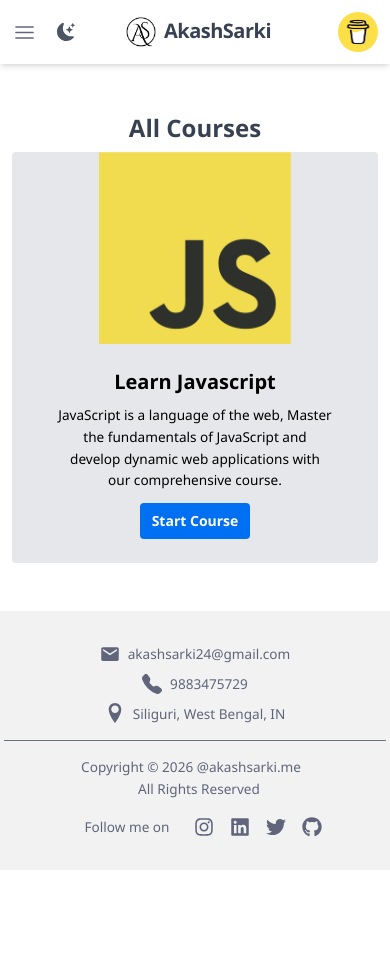
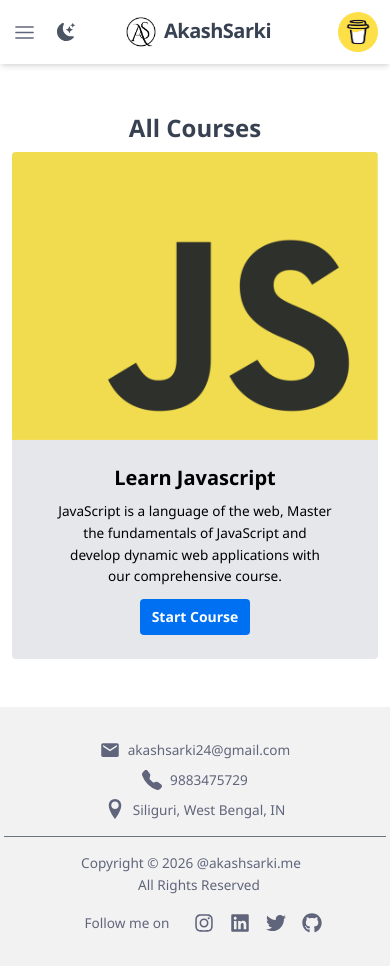
Before and after one commit to ashdephoenix123/developer-portfolio, a Next.js app: page /courses in a window 390 px wide. Before the commit the page ends 870 px from the top, so only its background shows below. Built offline with nearby package versions, Linux system fonts and the light colour scheme.

Commit message:
responsive

```diff
--- a/app/component/Card2.js
+++ b/app/component/Card2.js
@@ -7,7 +7,7 @@ const Card = () => {
 
     return (
         <div className='flex bg-gray-200 text-black rounded my-2 dark:bg-gray-600 dark:text-zinc-300 overflow-hidden max-[716px]:block'>
-            <Image src={'/jsimg2.png'} width={200} height={200} className='object-contain h-48 w-fit max-[716px]:mx-auto' alt="jsimg" />
+            <Image src={'/jsimg2.png'} width={200} height={200} className='object-contain h-48 w-fit max-[716px]:mx-auto max-[716px]:w-full max-[716px]:object-cover max-[716px]:h-72 max-[716px]:object-bottom' alt="jsimg" />
             <div className='py-6 self-center mx-6 w-3/4 max-[716px]:text-center max-[716px]:mx-auto'>
                 <h2 className='head3 font-semibold dark:text-neutral-300 mb-2 max-[716px]:text-center'>Learn Javascript</h2>
                 <p className='fontsm min-[1200px]:text-base mt-1 mb-3'>JavaScript is a language of the web, Master the fundamentals of JavaScript and develop dynamic web applications with our comprehensive course.</p>
```
